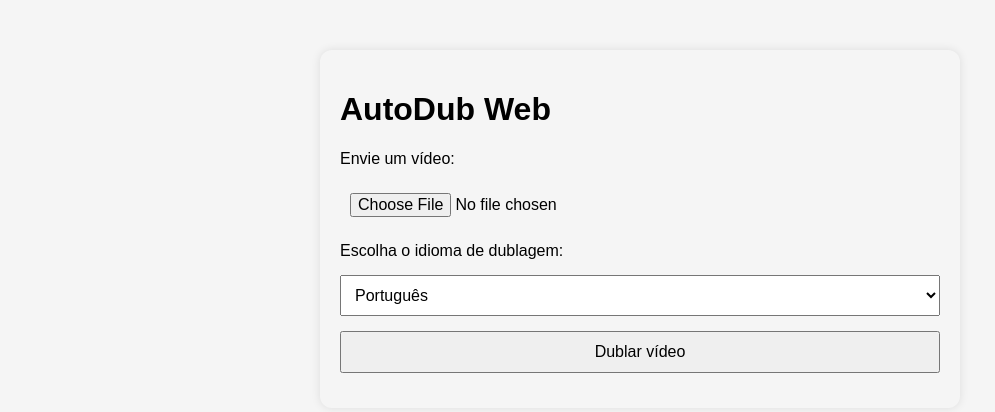
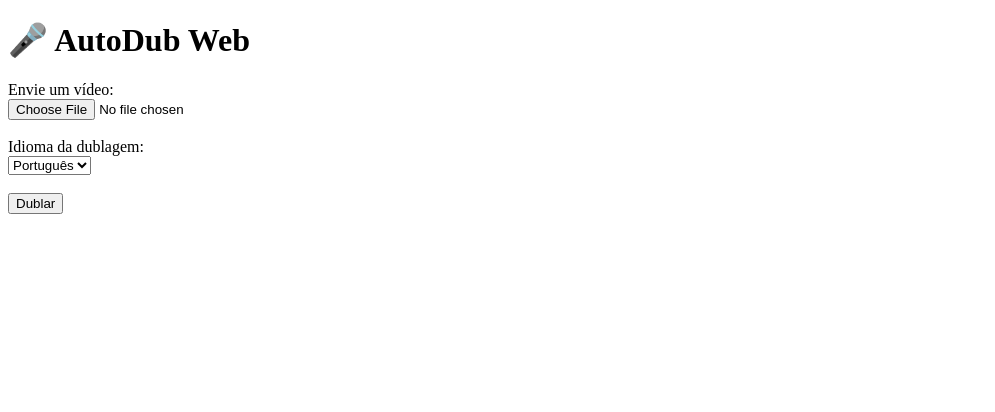
Before and after one commit to Rafael987ffhn/Auto-web, a Flask app: page / in a window 1280 px wide. Shown: the top 412 px of the page, without its empty margins (0-995 px from the left). Run offline with Flask 3, Linux system fonts and the light colour scheme.

Commit message:
Update index.html

```diff
--- a/templates/index.html
+++ b/templates/index.html
@@ -1,52 +1,32 @@
 <!DOCTYPE html>
-<html lang="pt-BR">
+<html lang="pt-br">
 <head>
   <meta charset="UTF-8">
   <title>AutoDub Web</title>
-  <style>
-    body {
-      font-family: Arial, sans-serif;
-      max-width: 600px;
-      margin: 50px auto;
-      padding: 20px;
-      background: #f5f5f5;
-      border-radius: 12px;
-      box-shadow: 0 0 10px rgba(0,0,0,0.1);
-    }
-    input, select, button {
-      display: block;
-      margin: 15px 0;
-      padding: 10px;
-      width: 100%;
-      font-size: 1em;
-    }
-    video {
-      margin-top: 20px;
-      max-width: 100%;
-    }
-  </style>
 </head>
 <body>
-  <h1>AutoDub Web</h1>
+  <h1>🎤 AutoDub Web</h1>
 
   <form action="/processar" method="post" enctype="multipart/form-data">
-    <label for="video">Envie um vídeo:</label>
-    <input type="file" name="video" id="video" accept="video/*" required>
+    <label>Envie um vídeo:</label><br>
+    <input type="file" name="video" accept="video/*" required><br><br>
 
-    <label for="idioma">Escolha o idioma de dublagem:</label>
-    <select name="idioma" id="idioma" required>
-      <option value="pt">Português</option>
+    <label>Idioma da dublagem:</label><br>
+    <select name="idioma">
+      <option value="pt-br">Português</option>
       <option value="en">Inglês</option>
       <option value="es">Espanhol</option>
-      <option value="fr">Francês</option>
-    </select>
+    </select><br><br>
 
-    <button type="submit">Dublar vídeo</button>
+    <button type="submit">Dublar</button>
   </form>
 
   {% if video_url %}
-  <h2>Resultado:</h2>
-  <video controls src="{{ video_url }}"></video>
+    <h2>✅ Vídeo Dublado:</h2>
+    <video controls width="640">
+      <source src="{{ video_url }}" type="video/mp4">
+      Seu navegador não suporta vídeos.
+    </video>
   {% endif %}
 </body>
 </html>
```
